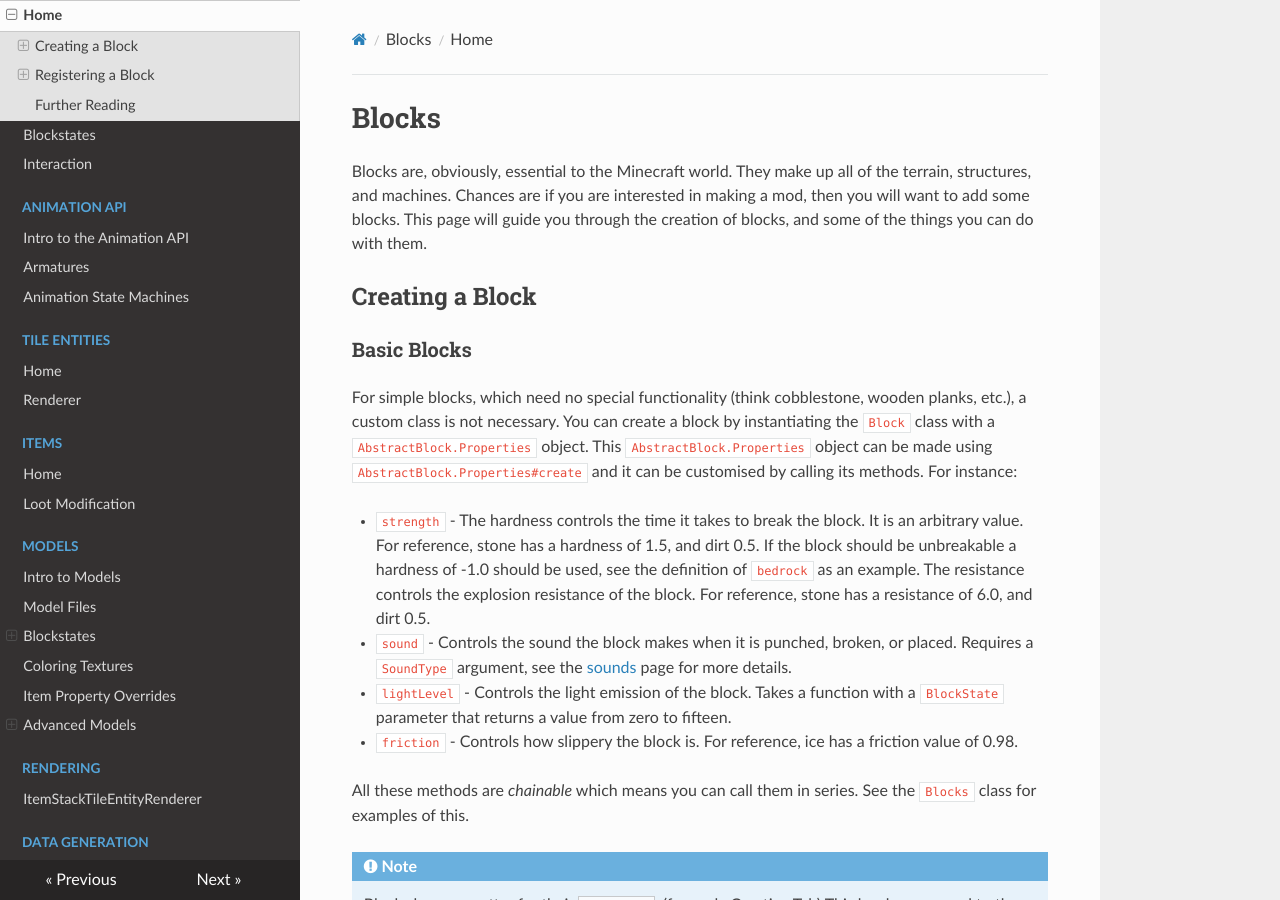
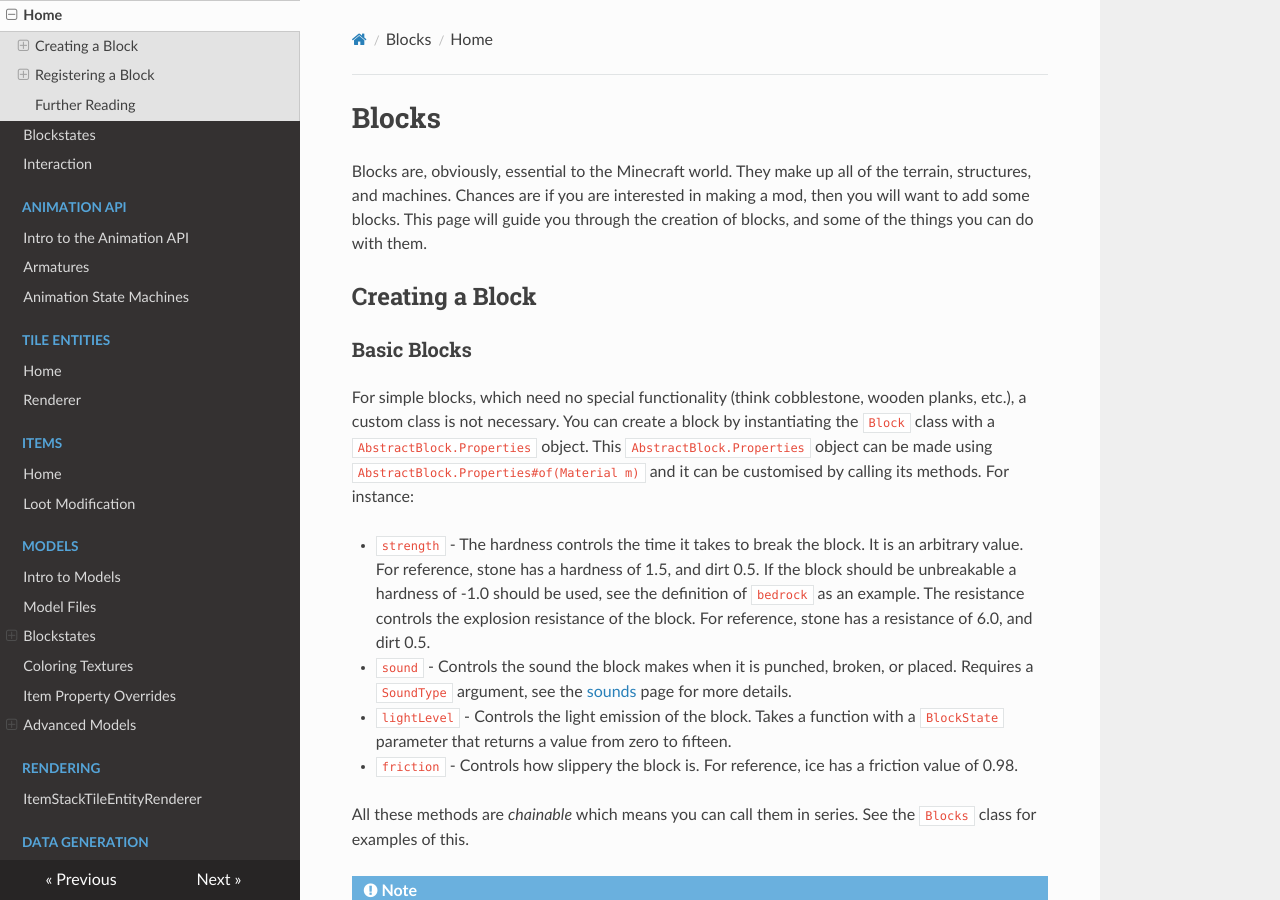
Before and after one commit to MinecraftForge/Documentation, an MkDocs documentation site: the page built from docs/blocks/blocks.md, in a window 1280 px wide and 900 px high. Built offline with MkDocs 1.6.1, drawn with Linux system fonts in a browser that asks for light colours; nearby versions of some CDN libraries.

Commit message:
Update blocks.md
`create` -> `of`

```diff
--- a/docs/blocks/blocks.md
+++ b/docs/blocks/blocks.md
@@ -8,7 +8,7 @@ Creating a Block
 
 ### Basic Blocks
 
-For simple blocks, which need no special functionality (think cobblestone, wooden planks, etc.), a custom class is not necessary. You can create a block by instantiating the `Block` class with a `AbstractBlock.Properties` object. This `AbstractBlock.Properties` object can be made using `AbstractBlock.Properties#create` and it can be customised by calling its methods. For instance:
+For simple blocks, which need no special functionality (think cobblestone, wooden planks, etc.), a custom class is not necessary. You can create a block by instantiating the `Block` class with a `AbstractBlock.Properties` object. This `AbstractBlock.Properties` object can be made using `AbstractBlock.Properties#of(Material m)` and it can be customised by calling its methods. For instance:
 
 - `strength` - The hardness controls the time it takes to break the block. It is an arbitrary value. For reference, stone has a hardness of 1.5, and dirt 0.5. If the block should be unbreakable a hardness of -1.0 should be used, see the definition of `bedrock` as an example. The resistance controls the explosion resistance of the block. For reference, stone has a resistance of 6.0, and dirt 0.5.
 - `sound` - Controls the sound the block makes when it is punched, broken, or placed. Requires a `SoundType` argument, see the [sounds][] page for more details.
```
